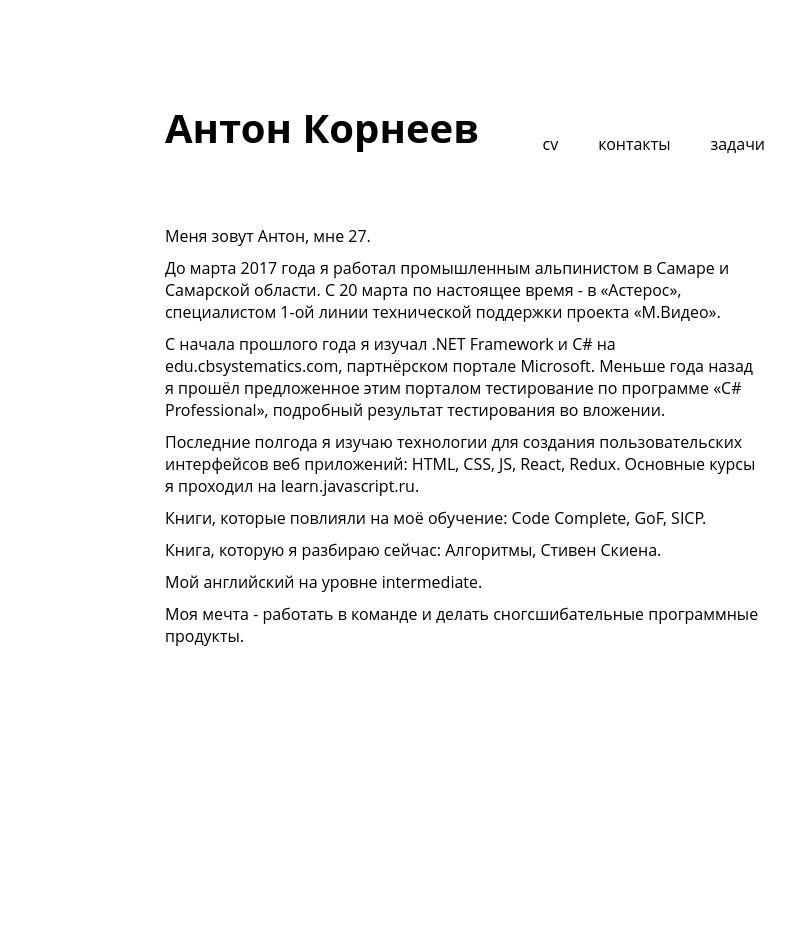
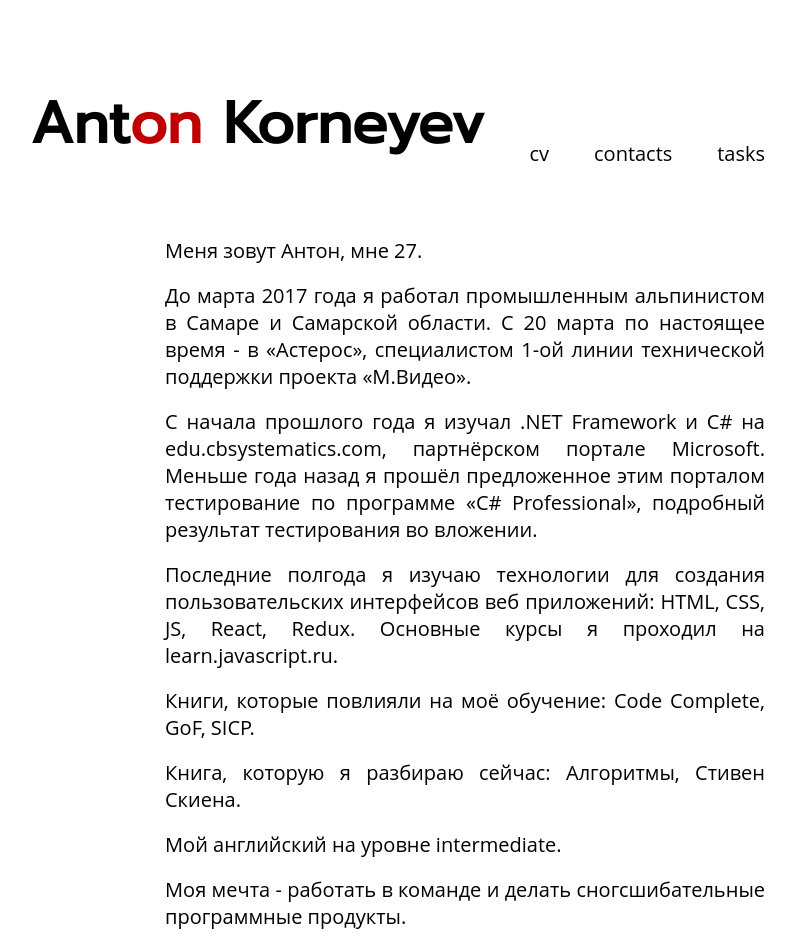
Before and after one commit to ankorn/CV, a React app: page / in a window 1280 px wide. Shown: the whole page, without its empty margins (175-970 px from the left). Before the commit the page ends 800 px from the top, so only its background shows below. Built offline with nearby package versions, Linux system fonts and the light colour scheme.

Commit message:
made header beautiful

```diff
--- a/src/components/app/app.css
+++ b/src/components/app/app.css
@@ -2,5 +2,6 @@
   width: 600px;
   margin: auto;
   font-family: 'Open Sans', Tahoma, 'Segoe UI', Geneva, Verdana, sans-serif;
-  margin-top: 100px;
+  font-size: 20px;
+  margin-top: 80px;
 }
--- a/src/components/cv/cv.css
+++ b/src/components/cv/cv.css
@@ -3,5 +3,6 @@
 }
 
 .sentence {
-  margin-bottom: 10px;
+  margin-bottom: 18px;
+  text-align: justify;
 }
--- a/src/components/header/header.css
+++ b/src/components/header/header.css
@@ -1,3 +1,5 @@
+@import 'https://fonts.googleapis.com/css?family=Prompt';
+
 .header {
   width: 100%;
   display: -webkit-flex;
@@ -15,11 +17,17 @@
 }
 
 .navigation-bar li {
-  margin-left: 40px;
+  margin-left: 45px;
 }
 
 .name {
+  font-family: 'Prompt';
   align-self: flex-end;
   font-weight: bold;
-  font-size: 40px;
+  font-size: 58px;
 }
+
+.name-part {
+  font-weight: bold;
+  color: #be0000;
+}
--- a/src/components/header/index.jsx
+++ b/src/components/header/index.jsx
@@ -5,11 +5,11 @@ export default class Header extends Component {
   render() {
     return (
       <div className="header">
-        <span className="name">Антон Корнеев</span>
         <ul className="navigation-bar">
+          <li><span className="name">Ant<span className="name-part">on</span> Korneyev</span></li>
           <li>cv</li>
-          <li>контакты</li>
-          <li>задачи</li>
+          <li>contacts</li>
+          <li>tasks</li>
         </ul>
       </div>
     );
```
Also changed, not shown: 2 other files (tests, documents, lock files or other folders).
